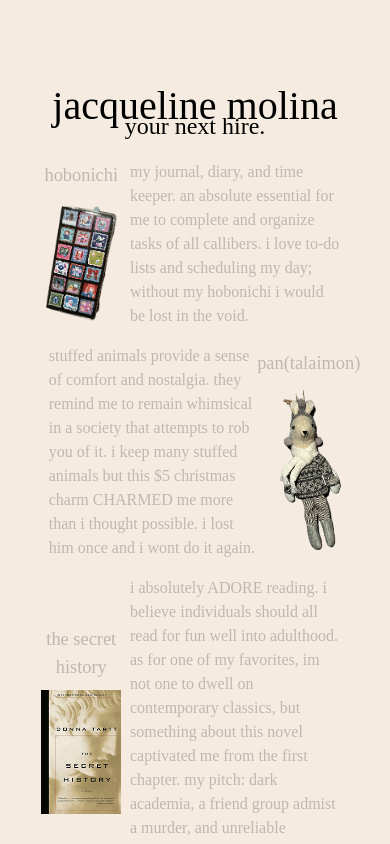
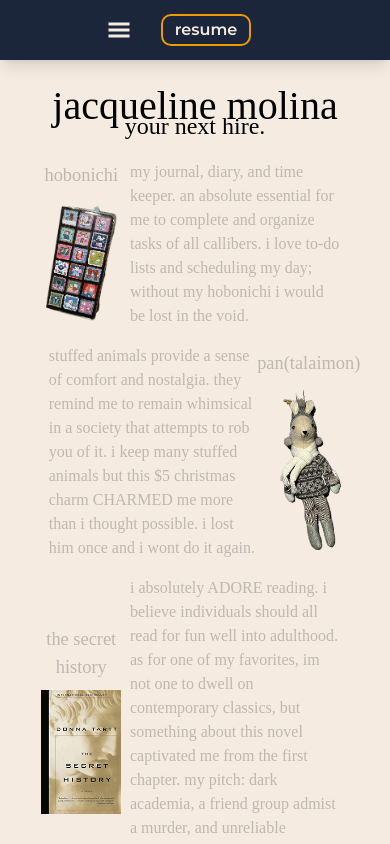
Before and after one commit to strwbrry05/strwbrry05.github.io, a React (Vite) app: page / in a window 390 px wide. Shown: the top 844 px of the page. Built offline with nearby package versions, Linux system fonts and the light colour scheme; no server answers; a web font is replaced by a local one.

Commit message:
mobile nav display

```diff
--- a/src/Components/Nav.jsx
+++ b/src/Components/Nav.jsx
@@ -1,8 +1,29 @@
 import React from "react";
+import { GiHamburgerMenu } from "react-icons/gi";
 
 const Nav = () => {
   return (
     <>
+      {/* mobile */}
+      <div
+        className="block md:hidden fixed top-0 right-0 left-0 z-2 shadow-lg
+      bg-(--color-blue) h-[60px] font-(family-name:--font-formal) text-(--color-white) "
+      >
+        <div
+          className="flex justify-center items-center h-[60px]
+        gap-x-[30px]"
+        >
+          <GiHamburgerMenu className="text-[1.5rem] cursor-pointer" />
+          <button
+            className="mr-[2em] border-[2px] rounded-[10px] border-(--color-yellow) px-[0.75em] py-[0.15em] cursor-pointer
+                active:bg-sky-900 font-semibold"
+          >
+            resume
+          </button>
+        </div>
+      </div>
+
+      {/* tablet and larger screens */}
       <div
         className="hidden md:block fixed top-0 right-0 left-0 z-2 shadow-xl
          flex justify-center items-center bg-(--color-blue) h-[60px] font-(family-name:--font-formal)
@@ -14,7 +35,17 @@ const Nav = () => {
         md:w-[700px] lg:w-[900px] text-[1rem]"
           >
             <ul className="flex gap-x-[50px] ml-[2em]">
-              <li className="font-semibold text-(--color-white) cursor-pointer">
+              <li
+                className="font-semibold text-(--color-white) cursor-pointer
+                block relative
+                after:content-[''] after:w-[100%] after:h-[2px] after:bg-(--color-white)
+                after:absolute after:bottom-0 after:left-0
+
+                after:origin-bottom-center after:transition-transform after:duration-300 after:ease-in-out
+                after:scale-x-0
+
+                hover:after:scale-x-100 hover:after:origin-bottom-center"
+              >
                 home
               </li>
               <li className="font-semibold text-(--color-gray) cursor-pointer">
```
